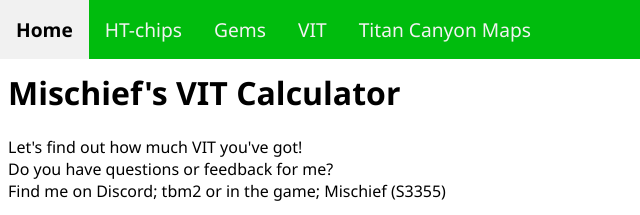
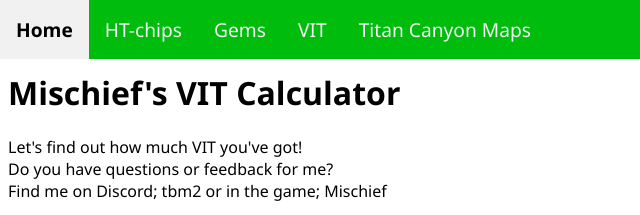
Before and after one commit to Alexilys/Alexilys.github.io, a plain HTML site: page VIT.html in a window 1280 px wide. Shown: the top 215 px of the page, 0-640 px from the left. Drawn offline with nearby package versions, Linux system fonts and the light colour scheme.

Commit message:
Update VIT.html

```diff
--- a/VIT.html
+++ b/VIT.html
@@ -20,7 +20,7 @@
 	<h1 style="font-size:xx-large; padding-top: 20px;">Mischief's VIT Calculator</h1>
 	<p style="font-weight: 500;">Let's find out how much VIT you've got!<br>
 		Do you have questions or feedback for me? <br>
-		Find me on Discord; tbm2 or in the game; Mischief (S3355) </p>
+		Find me on Discord; tbm2 or in the game; Mischief </p>
 	</div>
 
     <div class="inputfield" style="background-color:#e2ffd4;">
```
